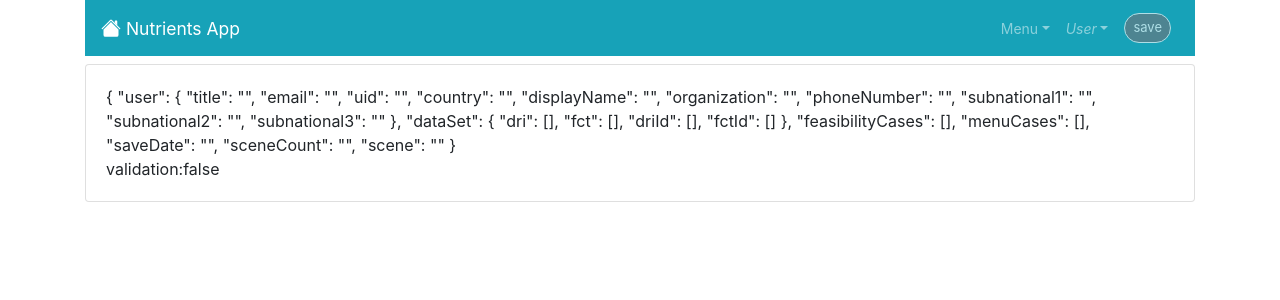
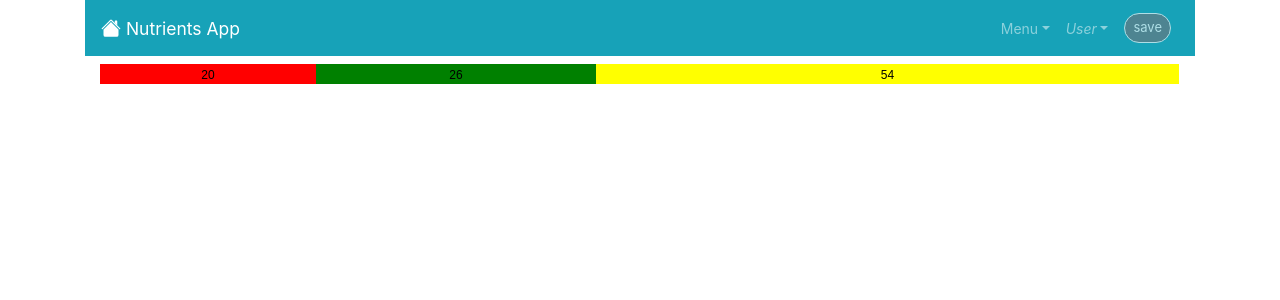
Before and after one commit to snakada1615/recepicalk_03, a Nuxt app: page /test01 in a window 1280 px wide. Shown: the top 300 px of the page. Built offline with nearby package versions, Linux system fonts and the light colour scheme.

Commit message:
macroNutrientBarを導入

```diff
--- /dev/null
+++ b/components/atoms/myBox.vue
@@ -0,0 +1,92 @@
+<script>
+const percentWidthToPix = (percent, ctx) =>
+  Math.floor((ctx.canvas.width / 100) * percent);
+const percentHeightToPix = (percent, ctx) =>
+  Math.floor((ctx.canvas.height / 100) * percent);
+
+export default {
+  inject: ['provider'],
+
+  props: {
+    x1: {
+      type: Number,
+      default: 0,
+    },
+    y1: {
+      type: Number,
+      default: 0,
+    },
+    x2: {
+      type: Number,
+      default: 0,
+    },
+    y2: {
+      type: Number,
+      default: 0,
+    },
+    value: {
+      type: Number,
+      default: 0,
+    },
+    color: {
+      type: String,
+      default: '#F00',
+    },
+  },
+
+  data() {
+    return {
+      oldBox: {
+        x: null,
+        y: null,
+        w: null,
+        h: null,
+      },
+    };
+  },
+
+  computed: {
+    calculatedBox() {
+      const ctx = this.provider.context;
+
+      const calculated = {
+        x: percentWidthToPix(this.x1, ctx),
+        y: percentHeightToPix(this.y1, ctx),
+        w: percentWidthToPix(this.x2 - this.x1, ctx),
+        h: percentHeightToPix(this.y2 - this.y1, ctx),
+      };
+
+      // eslint-disable-next-line vue/no-side-effects-in-computed-properties
+      this.oldBox = calculated;
+
+      return calculated;
+    },
+  },
+
+  // eslint-disable-next-line vue/require-render-return
+  render() {
+    if (!this.provider.context) return;
+
+    const ctx = this.provider.context;
+    const oldBox = this.oldBox;
+    const newBox = this.calculatedBox;
+
+    ctx.beginPath();
+    ctx.clearRect(oldBox.x, oldBox.y, oldBox.w, oldBox.h);
+    ctx.clearRect(newBox.x, newBox.y - 42, newBox.w, 100);
+
+    ctx.rect(newBox.x, newBox.y, newBox.w, newBox.h);
+    ctx.fillStyle = this.color;
+    ctx.fill();
+
+    ctx.fillStyle = '#000';
+    ctx.font = '12px sans-serif';
+    ctx.textAlign = 'center';
+    ctx.fillText(
+      Math.floor(this.value),
+      newBox.x + newBox.w / 2,
+      newBox.y - 5
+    );
+  },
+};
+</script>
--- /dev/null
+++ b/components/atoms/myCanvas.vue
@@ -0,0 +1,35 @@
+<template>
+  <div class="my-canvas-wrapper">
+    <canvas ref="my-canvas"></canvas>
+    <slot></slot>
+  </div>
+</template>
+
+<script>
+export default {
+  data() {
+    return {
+      provider: {
+        context: null,
+      },
+    };
+  },
+
+  provide() {
+    return {
+      provider: this.provider,
+    };
+  },
+
+  mounted() {
+    this.provider.context = this.$refs['my-canvas'].getContext('2d');
+
+    this.$refs['my-canvas'].width = this.$refs[
+      'my-canvas'
+      ].parentElement.clientWidth;
+    this.$refs['my-canvas'].height = this.$refs[
+      'my-canvas'
+      ].parentElement.clientHeight;
+  },
+};
+</script>
--- /dev/null
+++ b/components/molecules/macroNutrientBar.vue
@@ -0,0 +1,61 @@
+<template>
+  <b-container>
+    <my-canvas style="width: 100%; height: 20px;" class="my-0">
+      <my-box
+        v-for="(obj, index) of chartDataSet" :key="index"
+        :x1="obj.x1"
+        :x2="obj.x2"
+        :y1="100"
+        :y2="0"
+        :color="obj.color"
+        :value="obj.x2-obj.x1"
+      />
+    </my-canvas>
+  </b-container>
+</template>
+
+<script>
+import myCanvas from '@/components/atoms/myCanvas.vue';
+import myBox from '@/components/atoms/myBox.vue';
+import {validateMacroNutrient} from "@/plugins/helper";
+
+/**
+ * @desc 3つの数値（PFCエネルギー供給量）から、それぞれのシェアを
+ *    横棒グラフで表すコンポーネント
+ */
+
+export default {
+  components: {
+    myCanvas,
+    myBox,
+  },
+  props: {
+    /**
+     * 3つの数値(PFC値)＋色をまとめたArray of Object
+     */
+    chartValues: {
+      type: Array,
+      validator: function (value) {
+        return validateMacroNutrient(value)
+      },
+      required: true
+    }
+  },
+  computed: {
+    /**
+     * chartValueの値を描画用の座標へ変換するための関数
+     * @returns {[{color, x1: number, x2: number},{color, x1: number, x2: number},{color, x1: number, x2: number}]}
+     */
+    chartDataSet() {
+      const sum = this.chartValues[0].val + this.chartValues[1].val + this.chartValues[2].val
+      const val1 = Math.round(this.chartValues[0].val * 100 / sum)
+      const val2 = Math.round((this.chartValues[0].val + this.chartValues[1].val) * 100 / sum)
+      return [
+        {'x1': 0, 'x2': val1, color: this.chartValues[0].color},
+        {'x1': val1, 'x2': val2, color: this.chartValues[1].color},
+        {'x1': val2, 'x2': 100, color: this.chartValues[2].color},
+      ]
+    }
+  }
+};
+</script>
--- a/pages/test01.vue
+++ b/pages/test01.vue
@@ -1,78 +1,26 @@
 <template>
   <b-container>
-    <b-card>
-      {{testApp}}
-      <div>validation:{{
-          myValidator
-        }}</div>
-    </b-card>
+    <macro-nutrient-bar
+      :chart-values="chartValues"
+    ></macro-nutrient-bar>
   </b-container>
 </template>
 
 <script>
-import dietCalkComp from "@/components/organisms/dietCalkComp";
-import {validateMyApp} from "@/plugins/helper";
+import macroNutrientBar from "@/components/molecules/macroNutrientBar";
 
 export default {
   components: {
-    dietCalkComp,
+    macroNutrientBar,
   },
-  data: function () {
+  data() {
     return {
-      pageId: 2,
-      sceneCount: 0,
-      myCount: [],
-      target: {},
-      testApp:{
-        user:{
-          title:'',
-          email:'',
-          uid:'',
-          country:'',
-          displayName:'',
-          organization:'',
-          phoneNumber:'',
-          subnational1:'',
-          subnational2:'',
-          subnational3:'',
-        },
-        dataSet:{
-          dri:[],
-          fct:[],
-          driId:[],
-          fctId:[]
-        },
-        feasibilityCases:[],
-        menuCases:[],
-        saveDate:'',
-        sceneCount:'',
-        scene:'',
-      },
-      myValidator: true
+      chartValues: [
+        {val: 24, color: 'red'},
+        {val: 32, color: 'green'},
+        {val: 66, color: 'yellow'},
+      ],
     }
   },
-  created() {
-    /**
-     * 初回ロード時にstoreからmyAppを読み込む
-     * @type {any}
-     */
-    this.myValidator = validateMyApp(this.testApp)
-  },
-  computed: {
-    myApp:function(){
-      return this.$store.state.fire.myApp
-    }
-  },
-  methods: {
-    changeTab() {
-      console.log('tabChange:' + this.pageId)
-    },
-    updateMyApp(val) {
-      this.$store.dispatch('fire/updateMyApp', val)
-    },
-    formatter(val) {
-      return Number(val)
-    }
-  }
-}
+};
 </script>
```
Also changed, not shown: plugins/helper.js.
